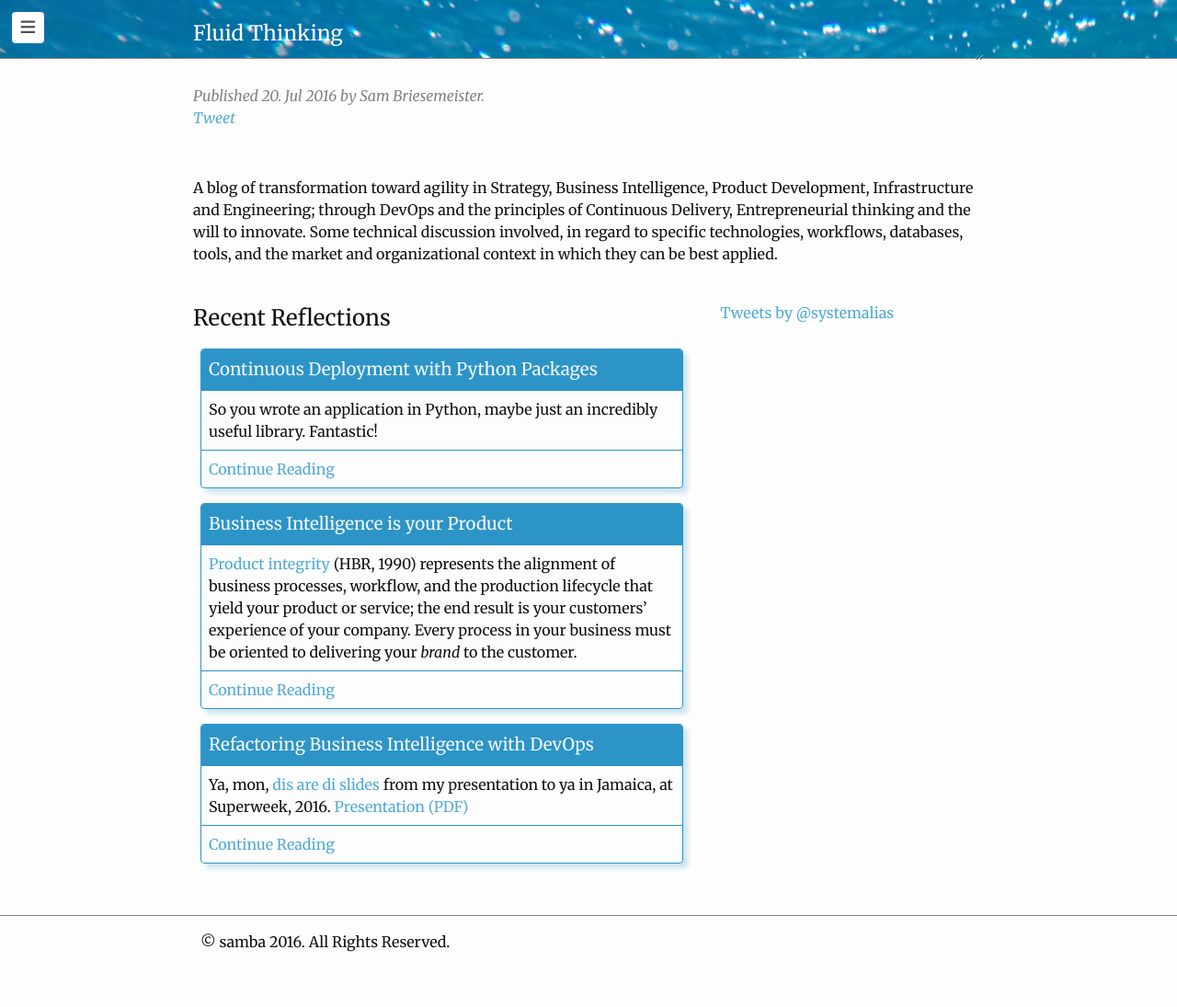
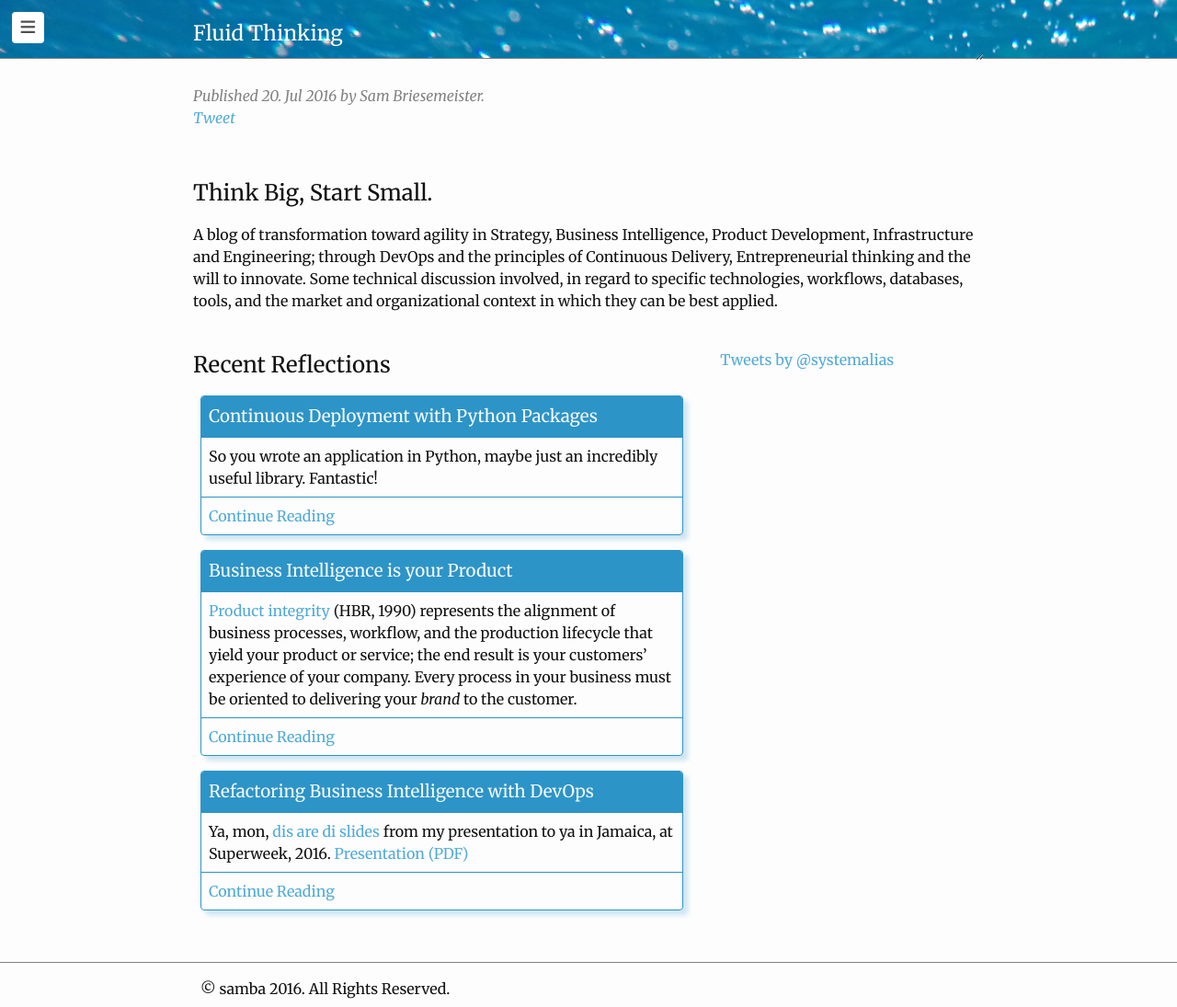
Before and after one commit to samba/samba.github.io, a Jekyll site: the page built from index.html, in a window 1280 px wide. Shown: the whole page at 92% size. Built offline with Jekyll 4.4.1, drawn with Linux system fonts in a browser that asks for light colours; nearby versions of some CDN libraries; some web fonts are replaced; comment, search, counter and statistics services are not loaded; before the commit the page ends 1044 px from its top, so only the background shows below that; some of the changed lines change nothing that is shown.

Commit message:
Fix index title bug?

```diff
--- a/index.html
+++ b/index.html
@@ -1,20 +1,11 @@
 ---
-title: null
-# display_title: Think Big, Start Small
+title: Fluid Thinking
 layout: page
 
-test_title: Advancement of Strategic Objectives through a Culture of Rapid Iteration
+# test_title: Advancement of Strategic Objectives through a Culture of Rapid Iteration
 
 links:
   github: http://github.com/samba
-
-
-left_footer:
-  - twitter
-
-right_footer:
-  - contact
-  - norris
 
 position: 100
 
@@ -32,8 +23,7 @@
 
 <section class='row'>
 <div class='container'>
-
-
+<h2>Think Big, Start Small.</h2>
 A blog of transformation toward agility in Strategy, Business Intelligence, Product Development, Infrastructure and Engineering; through DevOps and the principles of Continuous Delivery, Entrepreneurial thinking and the will to innovate. Some technical discussion involved, in regard to specific technologies, workflows, databases, tools, and the market and organizational context in which they can be best applied.
 
 
```
